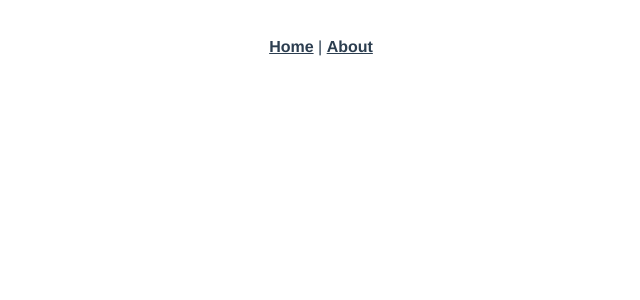
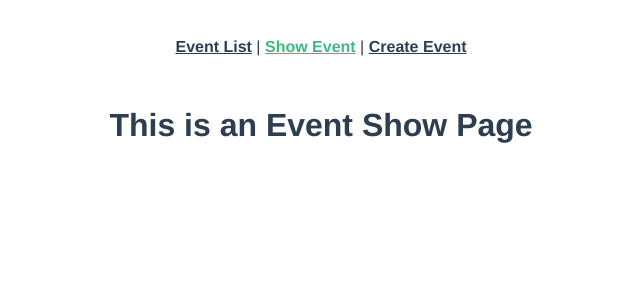
Before and after one commit to ShmidtAlex/rwv, a Vue app: page /event in a window 1280 px wide. Shown: the top 300 px of the page, without its empty margins (319-959 px from the left). Built offline with nearby package versions, Linux system fonts and the light colour scheme.

Commit message:
New views created, named routing setted

```diff
--- a/src/App.vue
+++ b/src/App.vue
@@ -1,8 +1,9 @@
 <template>
   <div id="app">
     <div id="nav">
-      <router-link to="/">Home</router-link> |
-      <router-link to="/about">About</router-link>
+      <router-link :to="{ name: 'event-list' }">Event List</router-link> |
+      <router-link :to="{ name: 'event-show' }">Show Event</router-link> |
+      <router-link :to="{ name: 'event-create' }">Create Event</router-link>
     </div>
     <router-view/>
   </div>
--- a/src/router/index.js
+++ b/src/router/index.js
@@ -1,22 +1,27 @@
 import Vue from 'vue'
 import VueRouter from 'vue-router'
-import Home from '../views/Home.vue'
+import EventList from '../views/EventList.vue'
 
 Vue.use(VueRouter)
 
 const routes = [
   {
     path: '/',
-    name: 'Home',
-    component: Home
+    name: 'event-list',
+    component: EventList
   },
   {
-    path: '/about',
-    name: 'About',
+    path: '/event',
+    name: 'event-show',
     // route level code-splitting
     // this generates a separate chunk (about.[hash].js) for this route
     // which is lazy-loaded when the route is visited.
-    component: () => import(/* webpackChunkName: "about" */ '../views/About.vue')
+    component: () => import(/* webpackChunkName: "about" */ '../views/EventShow.vue')
+  },
+  {
+    path: '/event/create',
+    name: 'event-create',
+    component: () => import('../views/EventCreate.vue')
   }
 ]
 
--- a/src/views/About.vue
+++ /dev/null
@@ -1,5 +0,0 @@
-<template>
-  <div class="about">
-    <h1>This is an about page</h1>
-  </div>
-</template>
--- /dev/null
+++ b/src/views/EventCreate.vue
@@ -0,0 +1,21 @@
+<template>
+  <div>
+    <h1>Event Create</h1>
+  </div>
+</template>
+
+<script>
+export default {
+
+  name: 'EventCreate',
+
+  data () {
+    return {
+
+    }
+  }
+}
+</script>
+
+<style lang="css" scoped>
+</style>
--- /dev/null
+++ b/src/views/EventList.vue
@@ -0,0 +1,16 @@
+<template>
+  <div class="home">
+    <h1>Events Listing</h1>
+  </div>
+</template>
+
+<script>
+// @ is an alias to /src
+
+export default {
+  name: 'EventList',
+  components: {
+
+  }
+}
+</script>
--- /dev/null
+++ b/src/views/EventShow.vue
@@ -0,0 +1,21 @@
+<template>
+  <div class="about">
+    <h1>This is an Event Show Page</h1>
+  </div>
+</template>
+
+<script>
+export default {
+
+  name: 'EventShow',
+
+  data () {
+    return {
+
+    }
+  }
+}
+</script>
+
+<style lang="css" scoped>
+</style>
--- a/src/views/Home.vue
+++ /dev/null
@@ -1,18 +0,0 @@
-<template>
-  <div class="home">
-    <img alt="Vue logo" src="../assets/logo.png">
-    <HelloWorld msg="Welcome to Your Vue.js App"/>
-  </div>
-</template>
-
-<script>
-// @ is an alias to /src
-import HelloWorld from '@/components/HelloWorld.vue'
-
-export default {
-  name: 'Home',
-  components: {
-    HelloWorld
-  }
-}
-</script>
```
